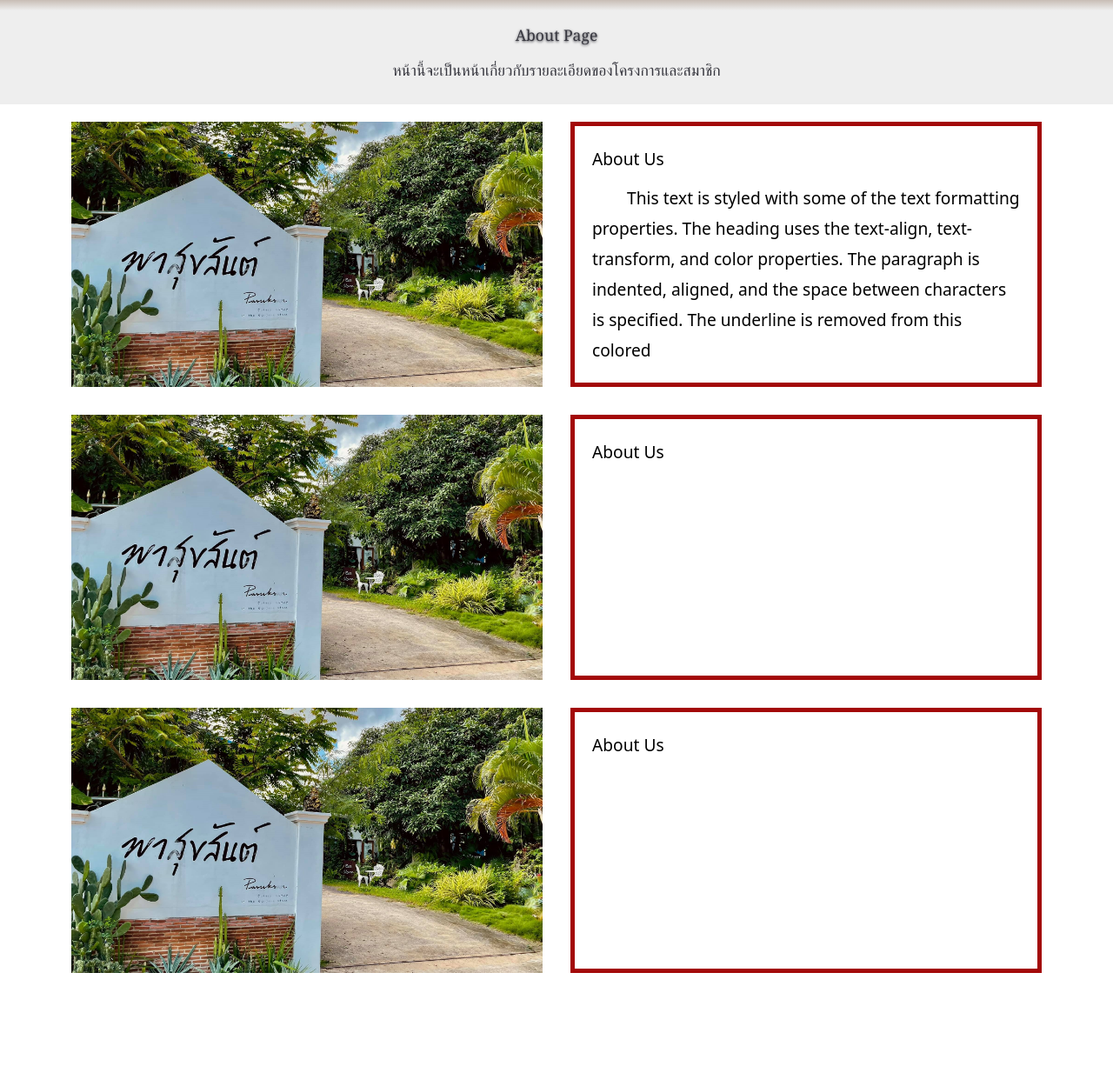
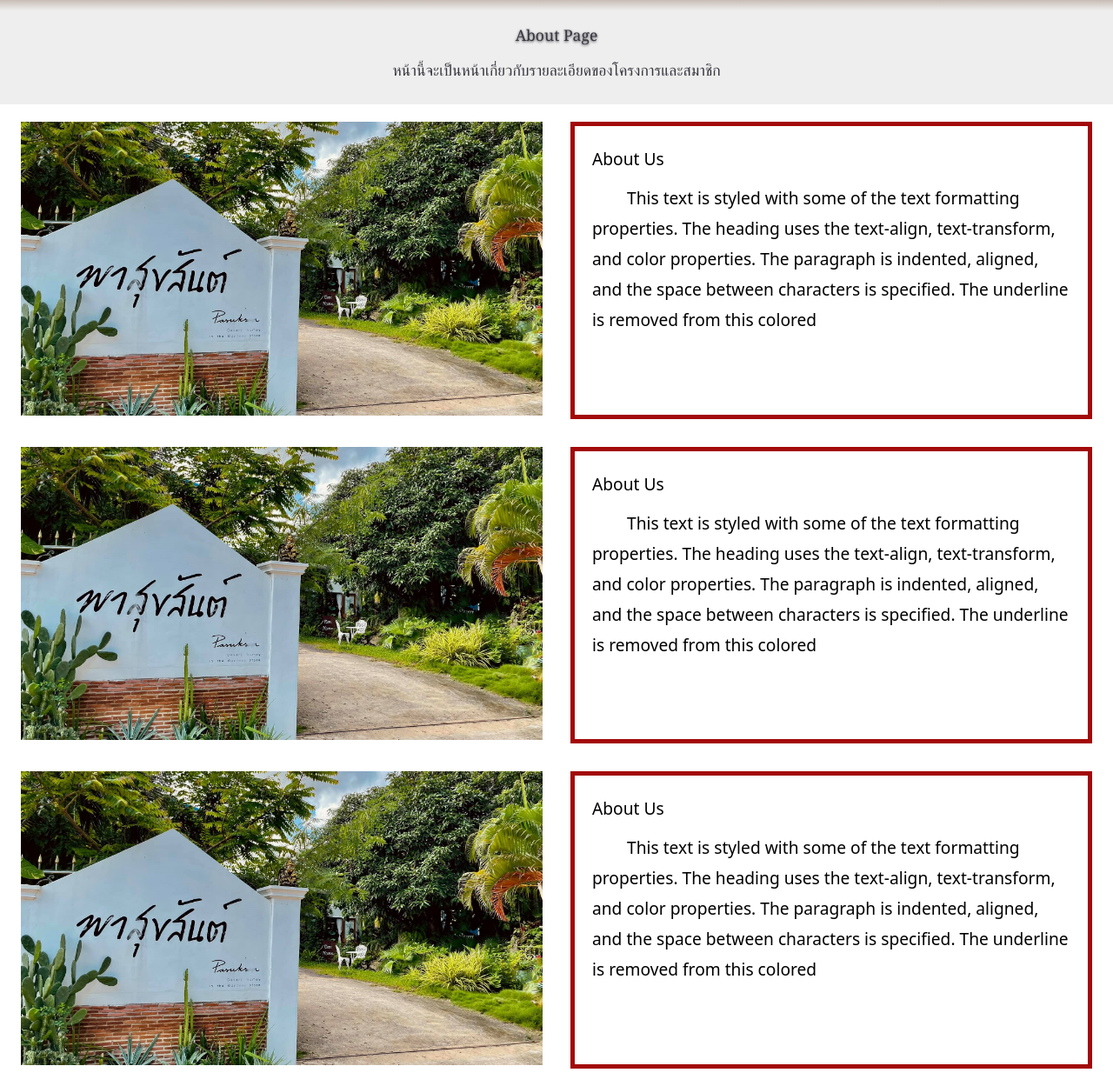
Before and after one commit to akaikori74/graduation-project, a PHP site: page /About.html in a window 1280 px wide. Shown: the part 70-1319 px from the top of the page at 87% size. Before the commit the page ends 1189 px from the top, so only its background shows below. Run offline with PHP 8.4, Linux system fonts and the light colour scheme; some libraries are stand-ins or nearby versions; some web fonts are replaced.

Commit message:
about fix1

```diff
--- a/About.html
+++ b/About.html
@@ -66,7 +66,8 @@
         </div>
         <div class="text">
           <h1>About Us</h1>
-          <p class="caption">This text is styled with some of the text formatting properties. The heading uses the text-align, text-transform, and color properties.
+          <p class="caption">This text is styled with some of the text formatting properties.
+            The heading uses the text-align, text-transform, and color properties.
             The paragraph is indented, aligned, and the space between characters is specified. The underline is removed from this colored
         </div>
         <div class="img">
@@ -74,12 +75,20 @@
         </div>
         <div class="text">
           <h1>About Us</h1>
+          <p class="caption">This text is styled with some of the text formatting properties.
+            The heading uses the text-align, text-transform, and color properties.
+            The paragraph is indented, aligned, and the space between characters is specified. The underline is removed from this
+            colored
         </div>
         <div class="img">
           <img src="รูป/246029320_885758288993155_4319191791341637781_n.jpg" class="about-img">
         </div>
         <div class="text">
           <h1>About Us</h1>
+          <p class="caption">This text is styled with some of the text formatting properties.
+            The heading uses the text-align, text-transform, and color properties.
+            The paragraph is indented, aligned, and the space between characters is specified. The underline is removed from this
+            colored
         </div>
       </div>
     </section>
--- a/about style.css
+++ b/about style.css
@@ -112,13 +112,12 @@ header {
 }
 
 .img-container {
-    display: grid;
-    width: 90%;
+    display: flex;
+    flex-wrap: wrap;
+    width: 100%;
     gap: 2rem;
     margin: 0 auto;
-    justify-content: space-evenly;
-    grid-template-rows: repeat(2, 1fr);
-    grid-template-columns: repeat(auto-fit, minmax(490px, 1fr));
+    justify-content: center;
 }
 
 .img {
@@ -127,6 +126,8 @@ header {
 
 .about-img {
     width: 100%;
+    max-width: 600px;
+    height: auto;
     transition: 0.5s;
 }
 
@@ -140,6 +141,8 @@ header {
 
 .text {
     display: block;
+    max-width: 600px;
+    min-height: 341.513px;
     font-size: larger;
     border: 5px solid rgb(163, 9, 9);
     padding: 20px;
--- a/cafe-page.css
+++ b/cafe-page.css
@@ -143,12 +143,12 @@ header {
     cursor: pointer;
     position: absolute;
     top: 50%;
-    width: auto;
+    /*width: auto;*/
     margin-top: -40px;
-    padding: 16px;
+    padding: 1.2vmax;
     color: rgb(42, 42, 42);
     font-weight: bold;
-    font-size: 20px;
+    font-size: 15px;
     transition: 0.6s ease;
     border-radius: 0 10px 10px 0;
     user-select: none;
```
